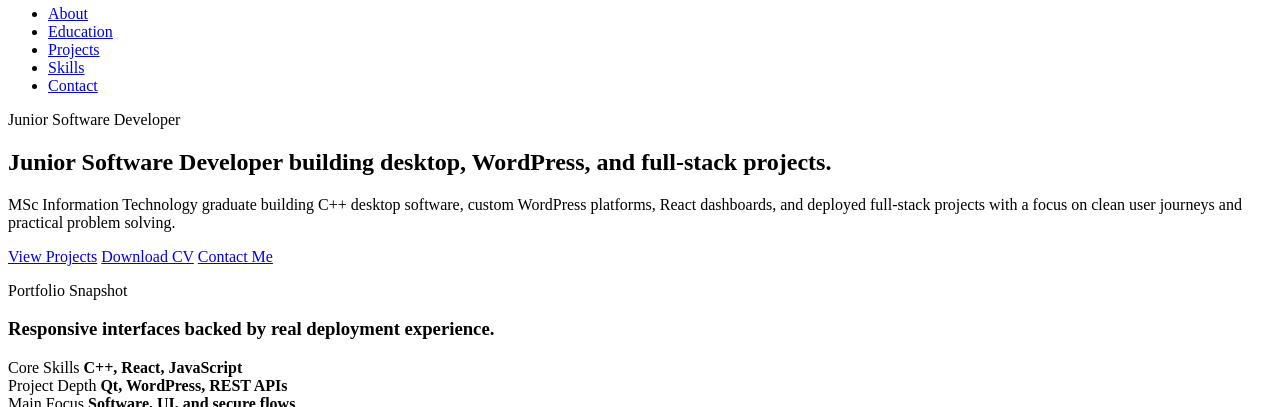
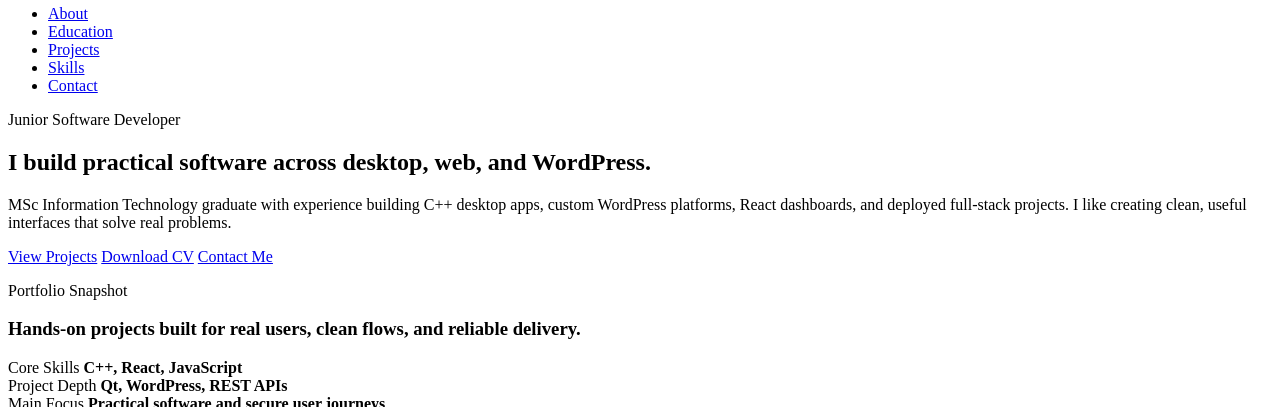
Before and after one commit to tharun-2612/tharun-2612.github.io, a website with bundled scripts: page index.html in a window 1280 px wide. Shown: the part 224-631 px from the top of the page. Built offline with nearby package versions, Linux system fonts and the light colour scheme.

Commit message:
Update hero bio copy

```diff
--- a/index.html
+++ b/index.html
@@ -43,11 +43,11 @@
     <div class="hero-content">
       <div class="hero-content-text">
         <p class="intro">Junior Software Developer</p>
-        <h2>Junior Software Developer building desktop, WordPress, and full-stack projects.</h2>
+        <h2>I build practical software across desktop, web, and WordPress.</h2>
         <p>
-          MSc Information Technology graduate building C++ desktop software,
-          custom WordPress platforms, React dashboards, and deployed full-stack projects
-          with a focus on clean user journeys and practical problem solving.
+          MSc Information Technology graduate with experience building C++ desktop apps,
+          custom WordPress platforms, React dashboards, and deployed full-stack projects.
+          I like creating clean, useful interfaces that solve real problems.
         </p>
         <div class="hero-buttons">
           <a href="#projects" class="btn">View Projects</a>
@@ -58,7 +58,7 @@
 
       <aside class="hero-panel" aria-label="Portfolio highlights">
         <p class="panel-eyebrow">Portfolio Snapshot</p>
-        <h3>Responsive interfaces backed by real deployment experience.</h3>
+        <h3>Hands-on projects built for real users, clean flows, and reliable delivery.</h3>
 
         <div class="panel-grid">
           <div>
@@ -71,7 +71,7 @@
           </div>
           <div>
             <span>Main Focus</span>
-            <strong>Software, UI, and secure flows</strong>
+            <strong>Practical software and secure user journeys</strong>
           </div>
         </div>
 
@@ -88,7 +88,7 @@
         </div>
 
         <p class="panel-note">
-          Built around clean interfaces, secure workflows, and practical user journeys.
+          Built with care for usability, security, and the small details that make software feel finished.
         </p>
       </aside>
     </div>
```
